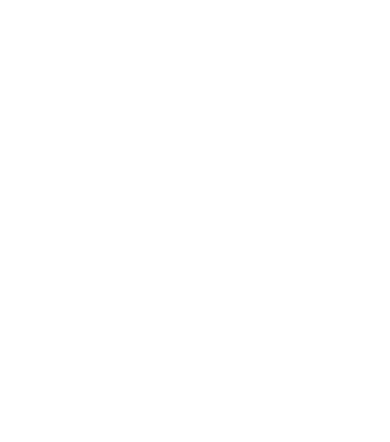
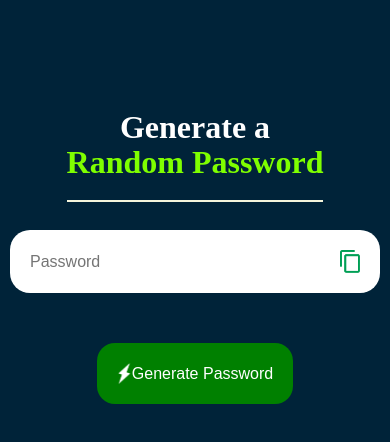
Before and after one commit to AvinandanRoy/JavaScript_Projects, a plain HTML site: page Auto-Password-Generator/index.html in a window 390 px wide. Drawn offline with Linux system fonts and the light colour scheme.

Commit message:
Yah, auto generated password app is complete

```diff
--- a/Auto-Password-Generator/Script/script.js
+++ b/Auto-Password-Generator/Script/script.js
@@ -0,0 +1,39 @@
+// Ma kali
+
+const passwordBox = document.getElementById("password");
+
+const copyBtn = document.getElementById("copyBtn");
+
+const generateBtn = document.querySelector("#generateBtn");
+
+const length = 12 ;
+const upperCase ='ABCDEFGHIJKLMNOPQRSTUVWXYZ';
+const lowerCase = 'abcdefghijklmnopqrstuvwxyz';
+const number = '0123456789';
+const specialSymbol = '@#$%^&*()_-+=<>?*/[]{}|-';
+
+const allChars = upperCase+ lowerCase + number + Symbol;
+
+const createPassword = ()=>{
+    let password = "";
+    password +=upperCase[Math.floor(Math.random()*upperCase.length)];
+    password +=lowerCase[Math.floor(Math.random()*lowerCase.length)];
+    password +=number[Math.floor(Math.random()*number.length)];
+    password +=specialSymbol[Math.floor(Math.random()*specialSymbol.length)];
+    while(length > password.length){
+        password += allChars[Math.floor(Math.random()*allChars.length)];
+    }
+    passwordBox.value = password;
+}
+
+const copyPassword =()=>{
+    passwordBox.select();
+    document.exeCommand("copy");
+}
+copyBtn.addEventListener("click",()=>{
+    copyPassword();
+})
+
+generateBtn.addEventListener("click",()=>{
+    createPassword();
+})
--- a/Auto-Password-Generator/Style/style.css
+++ b/Auto-Password-Generator/Style/style.css
@@ -3,3 +3,83 @@
     padding: 0;
     box-sizing: border-box;
 }
+body{
+    background: #002339;
+    color: #fff;
+}
+.container{
+    max-width: 500px;
+    margin: 100px auto;
+    display: flex;
+    flex-direction: column;
+    gap: 50px;
+}
+.container h1{
+    text-align: center;
+    line-height: 35px;
+    color: #fff;
+}
+span{
+    color: chartreuse;
+    border-bottom: 2px solid beige;
+    padding-bottom: 20px;
+}
+.display{
+    max-width: 100vw;
+    width: 100%;
+    color: #333;
+    background: #fff;
+    display: flex;
+    align-items: center;
+    justify-content: space-between;
+    padding: 20px;
+    border-radius: 20px;
+}
+.display img{
+    cursor: pointer;
+    width: 20px;
+}
+
+.display input{
+    border: 0;
+    outline: 0;
+    font-size: 24px;
+    width: 90%;
+}
+
+button{
+    align-self: center;
+    display: flex;
+    align-items: center;
+    gap: 10px;
+    padding: 20px;
+    cursor: pointer;
+    background: green;
+    border: 0;
+    outline: 0;
+    color: #fff;
+    font-size: 20px;
+    border-radius: 18px;
+}
+button img{
+    width: 20px;
+}
+
+@media (max-width : 778px) {
+    .container{
+        padding: 10px;
+    }
+    .display input{
+        font-size: 16px;
+        width: 80%;
+    }
+    button{
+        font-size: 16px;
+        display: flex;
+        gap: 0;
+        border-radius: 18px;
+    }
+    button img{
+        width: 15px;
+    }
+}
--- a/Auto-Password-Generator/index.html
+++ b/Auto-Password-Generator/index.html
@@ -8,7 +8,14 @@
     <link rel="stylesheet" href="Style/style.css">
 </head>
 <body>
-
+    <div class="container">
+        <h1>Generate a <br><span>Random Password</span></h1>
+        <div class="display">
+            <input type="text" id="password" placeholder="Password">
+            <img src="./images/copy.png" alt="Copy Button" id="copyBtn">
+        </div>
+        <button id="generateBtn"><img src="./images/generate.png" alt=""> Generate Password</button>
+    </div>
 
 
     <!-- JS Link -->
```
Also changed, not shown: Auto-Password-Generator/images/copy.png (added), Auto-Password-Generator/images/generate.png (added).
